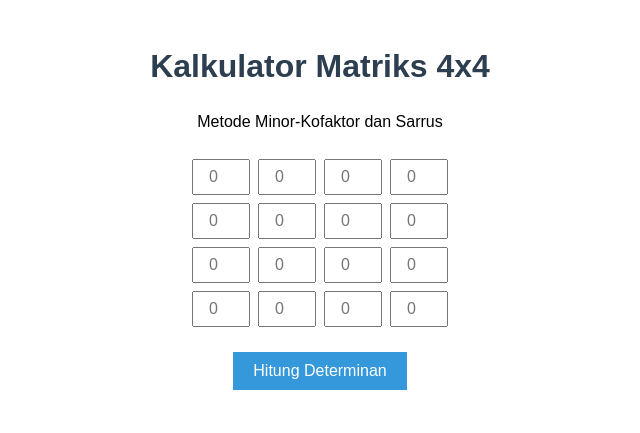
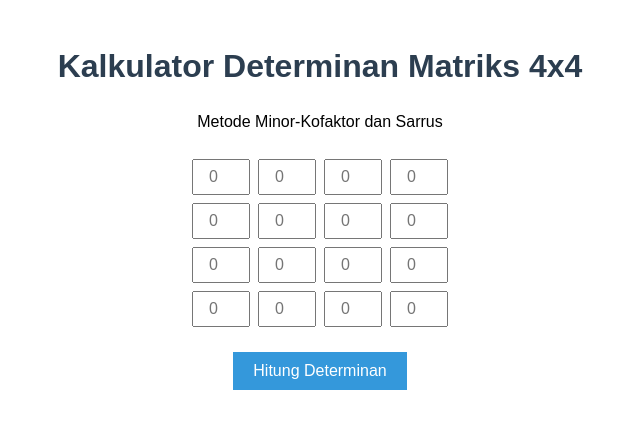
Before and after one commit to Parosko/Alindas-, a plain HTML site: page index.html in a window 1280 px wide. Shown: the whole page, without its empty margins (320-960 px from the left). Drawn offline with Linux system fonts and the light colour scheme.

Commit message:
Update index.html

```diff
--- a/index.html
+++ b/index.html
@@ -3,7 +3,7 @@
 <head>
     <meta charset="UTF-8">
     <meta name="viewport" content="width=device-width, initial-scale=1.0">
-    <title>Kalkulator Matriks 4x4</title>
+    <title>Kalkulator Determinan Matriks 4x4</title>
     <link rel="stylesheet" href="style.css">
     <style>
         /* Tambahan CSS agar judul dan layout lebih rapi */
@@ -58,7 +58,7 @@
 <body>
     <div class="container">
         <!-- Judul utama halaman -->
-        <h1 class="judul-utama">Kalkulator Matriks 4x4</h1>
+        <h1 class="judul-utama">Kalkulator Determinan Matriks 4x4</h1>
         <p style="text-align: center;">Metode Minor-Kofaktor dan Sarrus</p>
 
         <!-- Bagian input matriks -->
```
